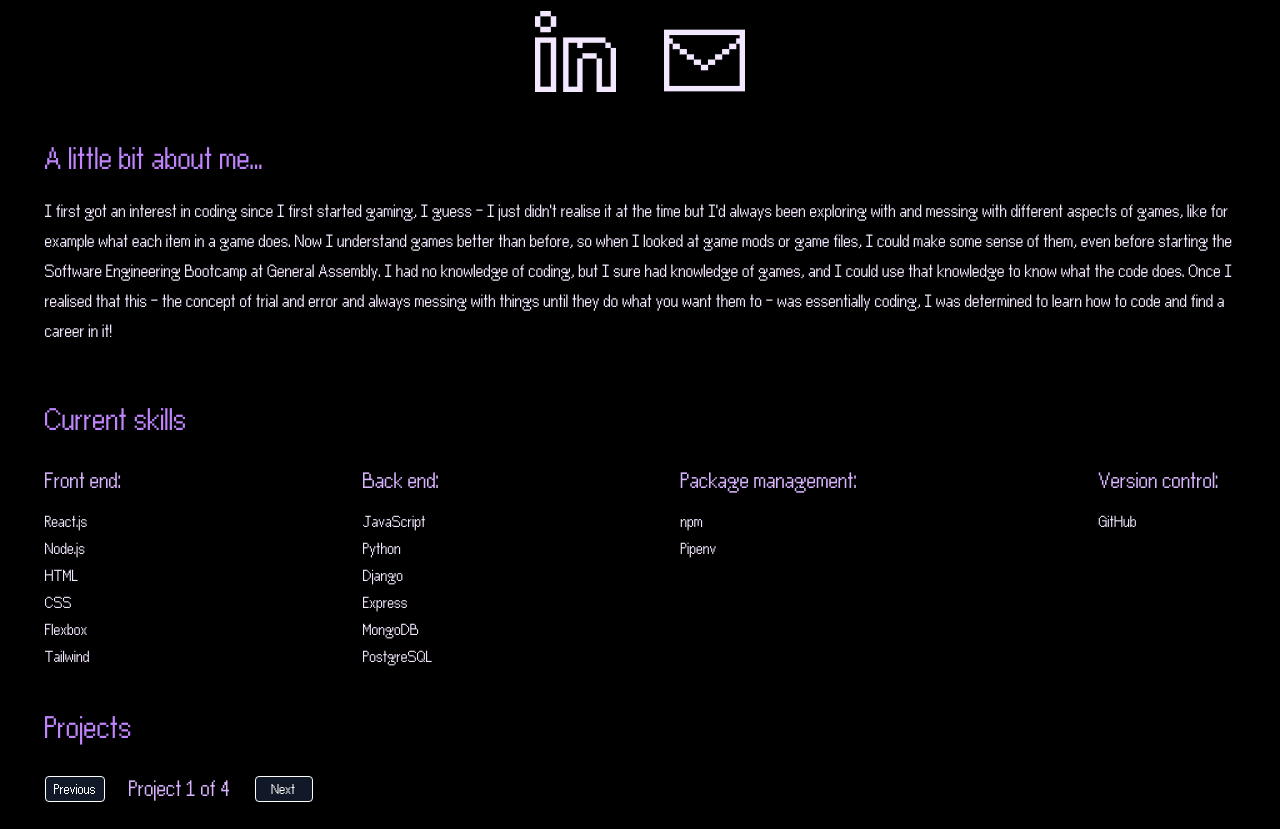
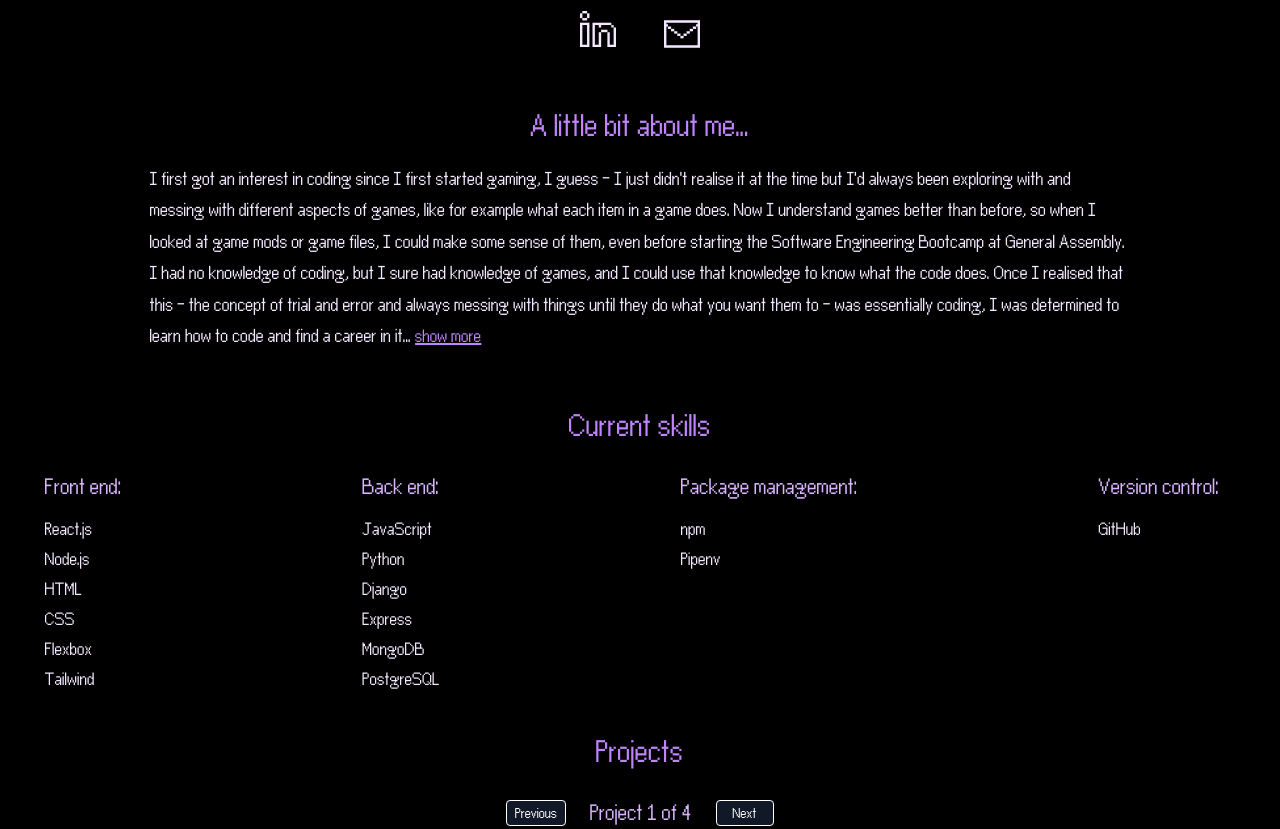
Before and after one commit to TawheedAhmed28/ta-portfolio, a website: page index.html in a window 1280 px wide. Shown: the part 228-1057 px from the top of the page. Drawn offline with Linux system fonts and the light colour scheme.

Commit message:
reformatting of project description and SVGs

```diff
--- a/app.js
+++ b/app.js
@@ -10,6 +10,9 @@ const body = document.querySelector("body")
 const linkedin = document.getElementById("linkedin-svg")
 const email = document.getElementById("email-svg")
 
+const aboutMeDescription = document.getElementById("about-me-description")
+const showMoreDescription = document.getElementById("show-about-me")
+
 const prevButton = document.getElementById("previous-project")
 const projectNumberText = document.getElementById("project-number")
 const nextButton = document.getElementById("next-project")
@@ -20,7 +23,7 @@ const prevImage = document.getElementById("prev-image")
 const nextImage = document.getElementById("next-image")
 
 
-window.onbeforeunload = () => {stylesheet.href = "index.css"}
+window.onbeforeunload = () => { stylesheet.href = "index.css" }
 
 window.onload = async () => {
 
@@ -43,6 +46,9 @@ window.onload = async () => {
     email.classList.remove("duration-400")
     linkedin.classList.add("delay-[900ms]", "duration-1000")
     email.classList.add("delay-[900ms]", "duration-1000")
+
+    showMoreDescription.classList.remove("duration-400")
+    showMoreDescription.classList.add("delay-1000", "duration-1000")
 
     await sleep(2300)
     refactorCSS()
@@ -138,6 +144,9 @@ function refactorCSS() {
     linkedin.classList.add("duration-400")
     email.classList.add("duration-400")
 
+    showMoreDescription.classList.remove("delay-1000", "duration-1000")
+    showMoreDescription.classList.add("duration-400")
+
 }
 
 function changePage() {
@@ -156,6 +165,12 @@ function changeImage() {
 
     projectImage.src = `images/${projectNames[projectNumber - 1]}/${projectNames[projectNumber - 1]}${imagePage}.png`
     imageNumber.innerText = `Image ${imagePage} of ${projectImages[projectNumber - 1].length}`
+
+}
+
+function changeDescription() {
+
+    const lessDesc = `I first got an interest in coding since I first started gaming, I guess - I just didn't realise it at the time but I'd always been exploring with and messing with different aspects of games, like for example what each item in a game does.Now I understand games better than before, so when I looked at game mods or game files, I could make some sense of them, even before starting the Software Engineering Bootcamp at General Assembly. I had no knowledge of coding, but I sure had knowledge of games, and I could use that knowledge to know what the code does.Once I realised that this - the concept of trial and error and always messing with things until they do what you want them to - was essentially coding, I was determined to learn how to code and find a career in it... <span class="cursor-pointer transition opacity-100 translate-y-2 duration-1000 delay-1000 font-thin text-purple-400 text-[20px] underline hover:text-green-500" id="show-about-me">show more</span>`
 
 }
 
--- a/index.html
+++ b/index.html
@@ -30,13 +30,13 @@
             Tawheed Ahmed</h1>
         <p class="text-[30px] text-purple-100 transition opacity-100 translate-y-2 duration-1000 delay-700 mb-4">Junior
             Software Engineer</p>
-        <div class="flex flex-row w-full justify-center mb-8">
+        <div class="flex flex-row w-full justify-center mb-12">
 
             <a href="http://www.linkedin.com/in/tawheed-ahmed-soft-eng" target="_blank" class="mx-6">
                 <svg class="transition opacity-100 fill-purple-100 stroke-purple-100 translate-y-2 duration-1000 delay-[900ms] hover:fill-yellow-300"
                     fill="#000000" version="1.1" id="linkedin-svg" xmlns="http://www.w3.org/2000/svg"
-                    xmlns:xlink="http://www.w3.org/1999/xlink" viewBox="0 0 512 512" xml:space="preserve" width="81px"
-                    height="81px">
+                    xmlns:xlink="http://www.w3.org/1999/xlink" viewBox="0 0 512 512" xml:space="preserve" width="36px"
+                    height="36px">
                     <g id="SVGRepo_bgCarrier" stroke-width="0"></g>
                     <g id="SVGRepo_tracerCarrier" stroke-linecap="round" stroke-linejoin="round"></g>
                     <g id="SVGRepo_iconCarrier">
@@ -96,10 +96,10 @@
             </a>
 
             <a href="mailto:tawheed-ahmed@outlook.com" target="_blank" class="mx-6">
-                <svg class="transition opacity-100 fill-purple-100 stroke-purple-100 translate-y-2 duration-1000 delay-[900ms] mt-[9px] hover:fill-yellow-300"
+                <svg class="transition opacity-100 fill-purple-100 stroke-purple-100 translate-y-2 duration-1000 delay-[900ms] mt-[5px] hover:fill-yellow-300"
                     fill="#000000" version="1.1" id="email-svg" xmlns="http://www.w3.org/2000/svg"
-                    xmlns:xlink="http://www.w3.org/1999/xlink" viewBox="0 0 512 512" xml:space="preserve" width="81px"
-                    height="81px">
+                    xmlns:xlink="http://www.w3.org/1999/xlink" viewBox="0 0 512 512" xml:space="preserve" width="36px"
+                    height="36px">
                     <g id="SVGRepo_bgCarrier" stroke-width="0"></g>
                     <g id="SVGRepo_tracerCarrier" stroke-linecap="round" stroke-linejoin="round"></g>
                     <g id="SVGRepo_iconCarrier">
@@ -161,20 +161,29 @@
 
         </div>
 
-        <h2 class="text-purple-400 text-[35px] self-start pl-[45px] transition opacity-100 translate-y-2 duration-1000 delay-1000"
+        <h2 class="text-purple-400 text-[35px] self-center transition opacity-100 translate-y-2 duration-1000 delay-1000"
             id="about-me">A little bit about me...</h2>
-        <p
-            class="px-[45px] pt-[10px] transition opacity-100 translate-y-2 duration-1000 delay-1000 font-thin text-purple-100 mb-12 text-[20px]">
-            I first got an interest in coding since I first started gaming, I guess - I just didn't realise it at the
-            time but I'd always been exploring with and messing with different aspects of games, like for example what
-            each item in a game does. Now I understand games better than before, so when I looked at game mods or game
-            files, I could make some sense of them, even before starting the Software Engineering Bootcamp at General
-            Assembly. I had no knowledge of coding, but I sure had knowledge of games, and I could use that knowledge to
-            know what the code does. Once I realised that this - the concept of trial and error and always messing with
-            things until they do what you want them to - was essentially coding, I was determined to learn how to code
-            and find a career in it!</p>
+        <div>
+            <p
+                class="px-[45px] pt-[10px] transition opacity-100 translate-y-2 duration-1000 delay-1000 font-thin text-purple-100 mb-12 text-[21px] lg:px-[150px]" id="about-me-description">
+                I first got an interest in coding since I first started gaming, I guess - I just didn't realise it at
+                the
+                time but I'd always been exploring with and messing with different aspects of games, like for example
+                what
+                each item in a game does. Now I understand games better than before, so when I looked at game mods or
+                game
+                files, I could make some sense of them, even before starting the Software Engineering Bootcamp at
+                General
+                Assembly. I had no knowledge of coding, but I sure had knowledge of games, and I could use that
+                knowledge to
+                know what the code does. Once I realised that this - the concept of trial and error and always messing
+                with
+                things until they do what you want them to - was essentially coding, I was determined to learn how to
+                code
+                and find a career in it... <span class="cursor-pointer transition opacity-100 translate-y-2 duration-1000 delay-1000 font-thin text-purple-400 text-[20px] underline hover:text-green-500" id="show-about-me">show more</span></p>
+        </div>
 
-        <h2 class="text-purple-400 text-[35px] self-start pl-[45px] transition opacity-100 translate-y-2 duration-1000 delay-[1300ms] mb-4"
+        <h2 class="text-purple-400 text-[35px] transition opacity-100 translate-y-2 duration-1000 delay-[1300ms] mb-4"
             id="skills">Current skills</h2>
 
         <div class="flex flex-row justify-between w-full px-[45px] flex-wrap content-between">
@@ -185,22 +194,22 @@
                     class="text-purple-300 text-[25px] self-start transition opacity-100 translate-y-2 duration-1000 delay-[1300ms] mb-[8px]">
                     Front end:</h3>
                 <p
-                    class="transition opacity-100 text-purple-100 duration-1000 delay-[1500ms] text-[18px] translate-y-2">
+                    class="transition opacity-100 text-purple-100 duration-1000 delay-[1500ms] text-[20px] translate-y-2">
                     React.js</p>
                 <p
-                    class="transition opacity-100 text-purple-100 duration-1000 delay-[1500ms] text-[18px] translate-y-2">
+                    class="transition opacity-100 text-purple-100 duration-1000 delay-[1500ms] text-[20px] translate-y-2">
                     Node.js</p>
                 <p
-                    class="transition opacity-100 text-purple-100 duration-1000 delay-[1500ms] text-[18px] translate-y-2">
+                    class="transition opacity-100 text-purple-100 duration-1000 delay-[1500ms] text-[20px] translate-y-2">
                     HTML</p>
                 <p
-                    class="transition opacity-100 text-purple-100 duration-1000 delay-[1500ms] text-[18px] translate-y-2">
+                    class="transition opacity-100 text-purple-100 duration-1000 delay-[1500ms] text-[20px] translate-y-2">
                     CSS</p>
                 <p
-                    class="transition opacity-100 text-purple-100 duration-1000 delay-[1500ms] text-[18px] translate-y-2">
+                    class="transition opacity-100 text-purple-100 duration-1000 delay-[1500ms] text-[20px] translate-y-2">
                     Flexbox</p>
                 <p
-                    class="transition opacity-100 text-purple-100 duration-1000 delay-[1500ms] text-[18px] translate-y-2">
+                    class="transition opacity-100 text-purple-100 duration-1000 delay-[1500ms] text-[20px] translate-y-2">
                     Tailwind</p>
 
             </div>
@@ -211,22 +220,22 @@
                     class="text-purple-300 text-[25px] self-start transition opacity-100 translate-y-2 duration-1000 delay-[1400ms] mb-[8px]">
                     Back end:</h3>
                 <p
-                    class="transition opacity-100 text-purple-100 duration-1000 delay-[1600ms] text-[18px] translate-y-2">
+                    class="transition opacity-100 text-purple-100 duration-1000 delay-[1600ms] text-[20px] translate-y-2">
                     JavaScript</p>
                 <p
-                    class="transition opacity-100 text-purple-100 duration-1000 delay-[1600ms] text-[18px] translate-y-2">
+                    class="transition opacity-100 text-purple-100 duration-1000 delay-[1600ms] text-[20px] translate-y-2">
                     Python</p>
                 <p
-                    class="transition opacity-100 text-purple-100 duration-1000 delay-[1600ms] text-[18px] translate-y-2">
+                    class="transition opacity-100 text-purple-100 duration-1000 delay-[1600ms] text-[20px] translate-y-2">
                     Django</p>
                 <p
-                    class="transition opacity-100 text-purple-100 duration-1000 delay-[1600ms] text-[18px] translate-y-2">
+                    class="transition opacity-100 text-purple-100 duration-1000 delay-[1600ms] text-[20px] translate-y-2">
                     Express</p>
                 <p
-                    class="transition opacity-100 text-purple-100 duration-1000 delay-[1600ms] text-[18px] translate-y-2">
+                    class="transition opacity-100 text-purple-100 duration-1000 delay-[1600ms] text-[20px] translate-y-2">
                     MongoDB</p>
                 <p
-                    class="transition opacity-100 text-purple-100 duration-1000 delay-[1600ms] text-[18px] translate-y-2">
+                    class="transition opacity-100 text-purple-100 duration-1000 delay-[1600ms] text-[20px] translate-y-2">
                     PostgreSQL</p>
 
             </div>
@@ -237,10 +246,10 @@
                     class="text-purple-300 text-[25px] self-start transition opacity-100 translate-y-2 duration-1000 delay-[1500ms] mb-[8px]">
                     Package management:</h3>
                 <p
-                    class="transition opacity-100 text-purple-100 duration-1000 delay-[1700ms] text-[18px] translate-y-2">
+                    class="transition opacity-100 text-purple-100 duration-1000 delay-[1700ms] text-[20px] translate-y-2">
                     npm</p>
                 <p
-                    class="transition opacity-100 text-purple-100 duration-1000 delay-[1700ms] text-[18px] translate-y-2">
+                    class="transition opacity-100 text-purple-100 duration-1000 delay-[1700ms] text-[20px] translate-y-2">
                     Pipenv</p>
 
             </div>
@@ -251,7 +260,7 @@
                     class="text-purple-300 text-[25px] self-start transition opacity-100 translate-y-2 duration-1000 delay-[1600ms] mb-[8px]">
                     Version control:</h3>
                 <p
-                    class="transition opacity-100 text-purple-100 duration-1000 delay-[1800ms] text-[18px] translate-y-2">
+                    class="transition opacity-100 text-purple-100 duration-1000 delay-[1800ms] text-[20px] translate-y-2">
                     GitHub</p>
 
             </div>
@@ -259,12 +268,12 @@
         </div>
 
 
-        <h2 class="text-purple-400 text-[35px] self-start pl-[45px] transition opacity-100 translate-y-2 duration-1000 delay-[1900ms] mb-4"
+        <h2 class="text-purple-400 text-[35px] transition opacity-100 translate-y-2 duration-1000 delay-[1900ms] mb-4"
             id="projects">Projects</h2>
 
         <div class="flex flex-col justify-start w-full px-[45px]">
 
-            <div class="flex flex-row justify-start items-center">
+            <div class="flex flex-row justify-center items-center">
 
                 <a class="text-white transition translate-y-2 duration-1000 delay-[2000ms] border border-white bg-gray-900 px-2 rounded mr-6 opacity-100 hover:bg-purple-900 hover:text-yellow-300 hover:border-yellow-300 cursor-pointer"
                     id="previous-project">Previous</a>
@@ -277,36 +286,36 @@
 
             </div>
 
-            <div class="max-w-full flex flex-row flex-wrap">
+            <div class="max-w-full flex flex-row flex-wrap justify-center">
 
-                <div class="flex flex-col">
+                <div class="flex flex-col items-center w-full">
 
                     <img src="" id="project-image"
-                        class="rounded-xl transition opacity-100 duration-1000 delay-[2200ms] border-4 border-purple-900 translate-y-2 mt-6 mb-4 mr-6 md:max-w-[720px]">
-                    <div class="flex flex-row w-full justify-center pr-6">
-                        <p class="text-purple-100 px-3 cursor-pointer transition translate-y-2 duration-1000 delay-[2200ms] hover:text-yellow-300"
+                        class="rounded-xl transition opacity-100 duration-1000 delay-[2200ms] border-4 border-purple-900 translate-y-2 md:max-w-[720px] my-4">
+                    <div class="flex flex-row w-full justify-center">
+                        <p class="text-purple-100 px-3 cursor-pointer transition translate-y-2 duration-1000 delay-[2200ms] hover:text-yellow-300 text-[22px]"
                             id="prev-image">&#10094;</p>
-                        <p class="text-purple-100 px-12 text-[18px] transition translate-y-2 duration-1000 delay-[2200ms]"
+                        <p class="text-purple-100 px-12 text-[22px] transition translate-y-2 duration-1000 delay-[2200ms]"
                             id="image-indicator">Image 1 of 1</p>
-                        <p class="text-purple-100 px-3 cursor-pointer transition translate-y-2 duration-1000 delay-[2200ms] hover:text-yellow-300"
+                        <p class="text-purple-100 px-3 cursor-pointer transition translate-y-2 duration-1000 delay-[2200ms] hover:text-yellow-300 text-[22px]"
                             id="next-image">&#10095;</p>
                     </div>
 
                 </div>
 
-                <div class="flex flex-col lg:max-w-[50%] mt-6">
-                    <div class="flex flex-row">
+                <div class="flex flex-col lg:max-w-[50%] mt-6 px-[25px] md:px-[45px] items-center">
+                    <div class="flex flex-row self-start">
 
-                        <a class="transition opacity-100 translate-y-2 duration-1000 delay-[2300ms] font-thin text-purple-400 text-[20px] underline hover:text-green-500"
+                        <a class="transition opacity-100 translate-y-2 duration-1000 delay-[2300ms] font-thin text-purple-400 text-[22px] underline hover:text-green-500"
                             href="" id="project-readme" target="_blank">README</a>
                         <p
-                            class="transition opacity-100 translate-y-2 duration-1000 delay-[2300ms] font-thin text-purple-100 text-[20px] px-4">
+                            class="transition opacity-100 translate-y-2 duration-1000 delay-[2300ms] font-thin text-purple-100 text-[22px] px-4">
                             /</p>
-                        <a class="transition opacity-100 translate-y-2 duration-1000 delay-[2300ms] font-thin text-purple-400 text-[20px] underline hover:text-green-500"
+                        <a class="transition opacity-100 translate-y-2 duration-1000 delay-[2300ms] font-thin text-purple-400 text-[22px] underline hover:text-green-500"
                             href="" id="deployed-project" target="_blank">Deployed project</a>
 
                     </div>
-                    <p class="transition opacity-100 translate-y-2 duration-1000 delay-[2300ms] font-thin text-purple-100 text-[20px] mb-6"
+                    <p class="transition opacity-100 translate-y-2 duration-1000 delay-[2300ms] font-thin text-purple-100 text-[22px] mb-6"
                         id="project-description">Uhh... you weren't supposed to see this message. That means I goofed up
                         somewhere. To any future employers that see this, even if you don't hire me, could you at least
                         let me know you spotted this bug so I can fix it for next time? Thanks!</p>
@@ -315,6 +324,7 @@
 
             </div>
             <!-- ! note - use &#10094; and &#10095; for arrows if needed -->
+            <!-- ! add links alongside project title -->
 
         </div>
 
```
Also changed, not shown: images/elementor-placeholder-image.webp (added), main.css.
